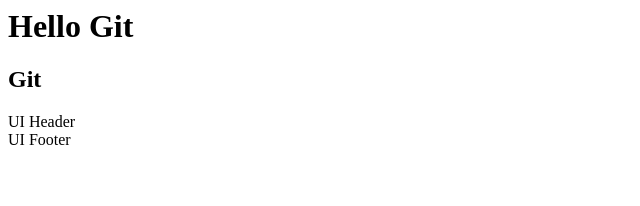
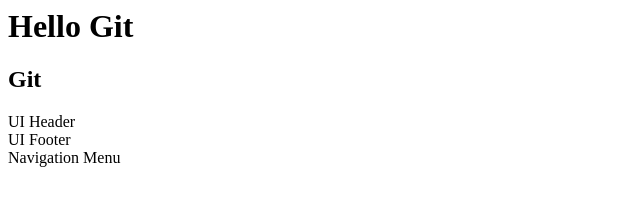
Before and after one commit to MuhammedSuhyle/MuhammedSuhyle, a plain HTML site: page index.html in a window 1280 px wide. Shown: the whole page, without its empty margins (0-640 px from the left). Drawn offline with Linux system fonts and the light colour scheme.

Commit message:
feat: add navigation menu.

```diff
--- a/index.html
+++ b/index.html
@@ -6,3 +6,4 @@
 </html>
 <header>UI Header</header>
 <footer>UI Footer</footer>
+<nav>Navigation Menu</nav>
```
